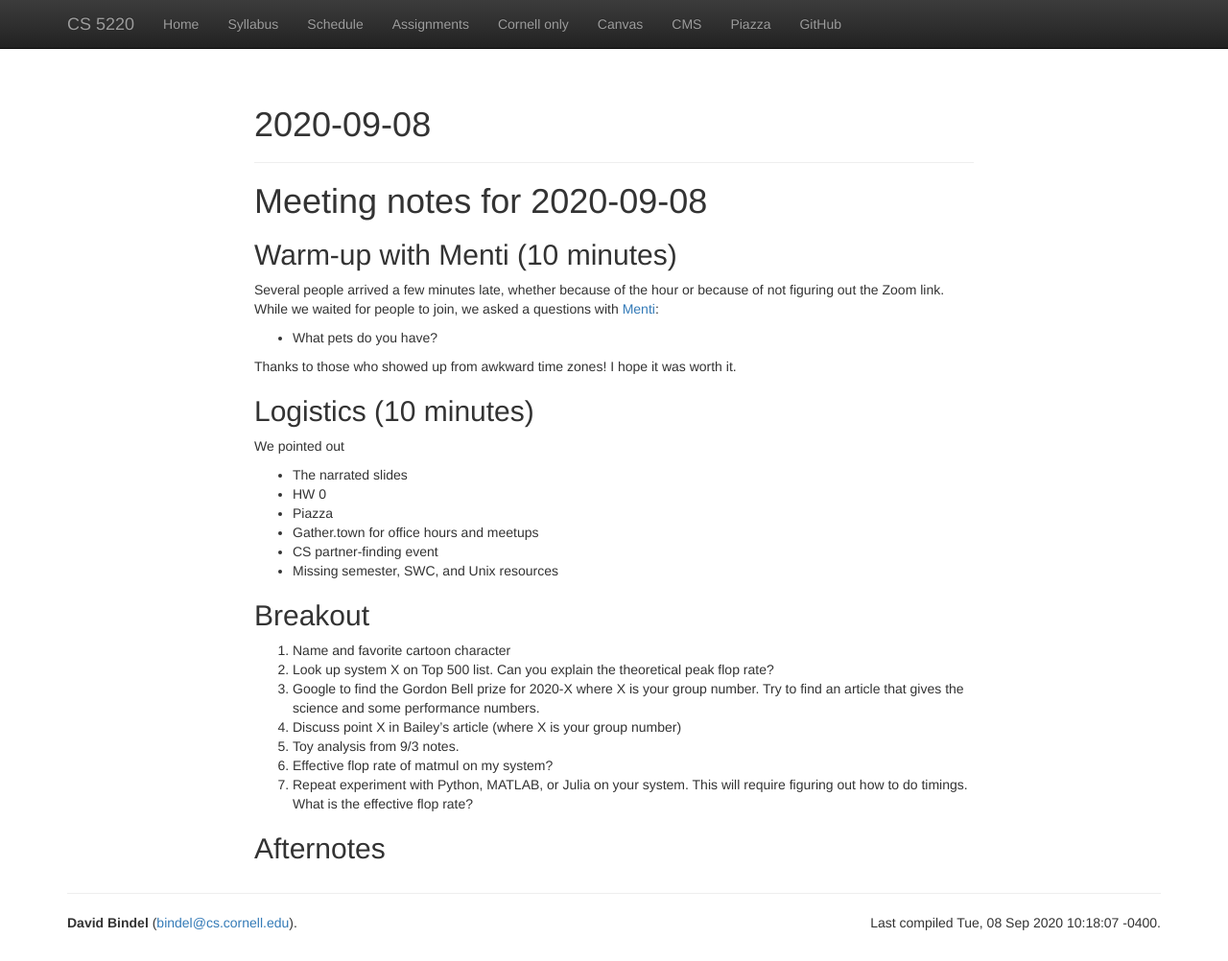
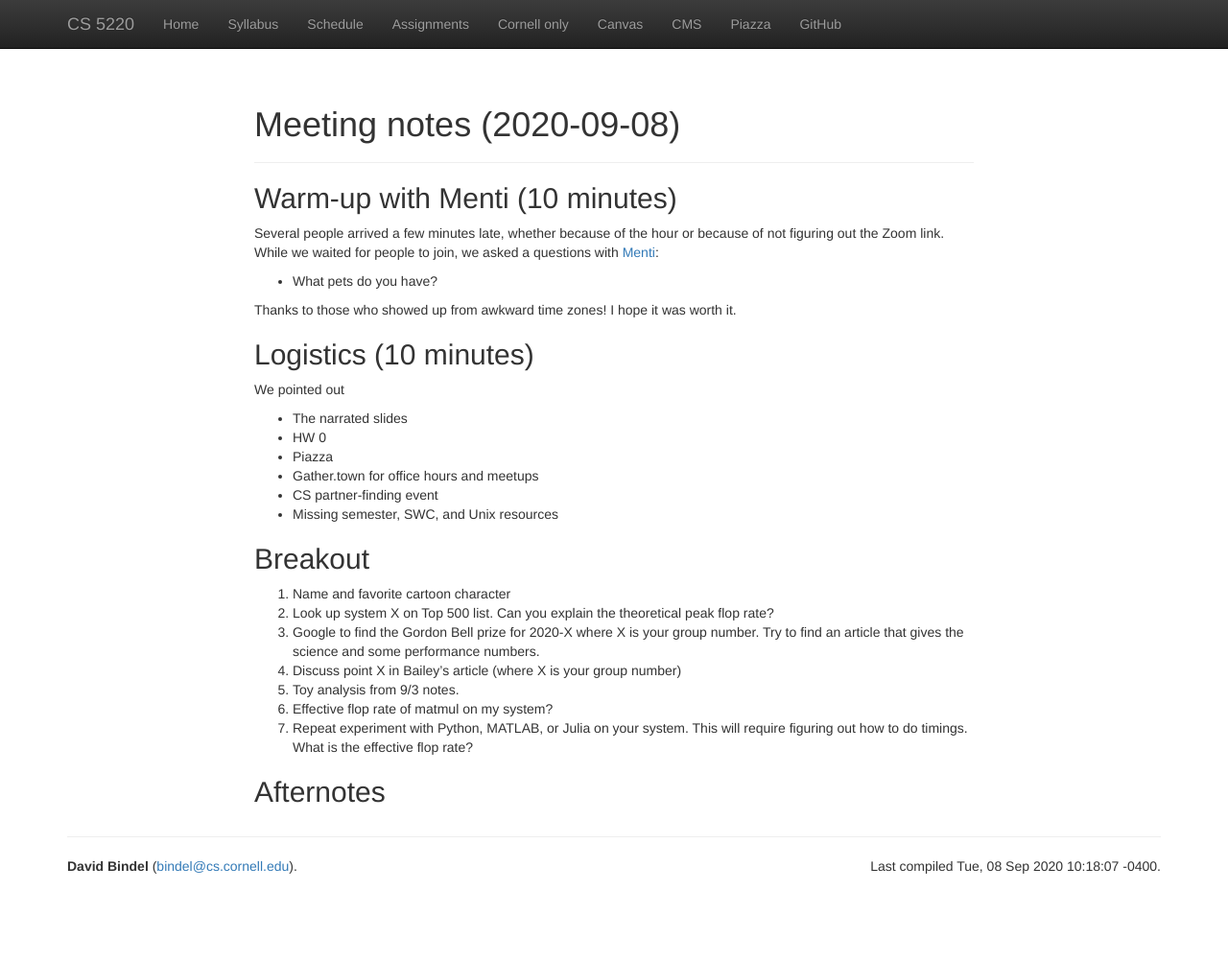
Before and after one commit to cs5220-f20/web, a Jekyll site: the page built from web/lec/2020-09-08-meeting.md, in a window 1280 px wide and 1002 px high. Shown: the whole window at 96% size. Built offline with Jekyll 4.4.1, drawn with Linux system fonts in a browser that asks for light colours; nearby versions of some CDN libraries.

Commit message:
Head material format for 9/3 and 9/8 meeting notes.

```diff
--- a/web/lec/2020-09-08-meeting.md
+++ b/web/lec/2020-09-08-meeting.md
@@ -1,9 +1,7 @@
 ---
-title:      2020-09-08
+title:      Meeting notes (2020-09-08)
 layout:     main
 ---
-
-# Meeting notes for 2020-09-08
 
 ## Warm-up with Menti (10 minutes)
 
```
Also changed, not shown: web/lec/2020-09-03-meeting.md (+1 -3 lines).
